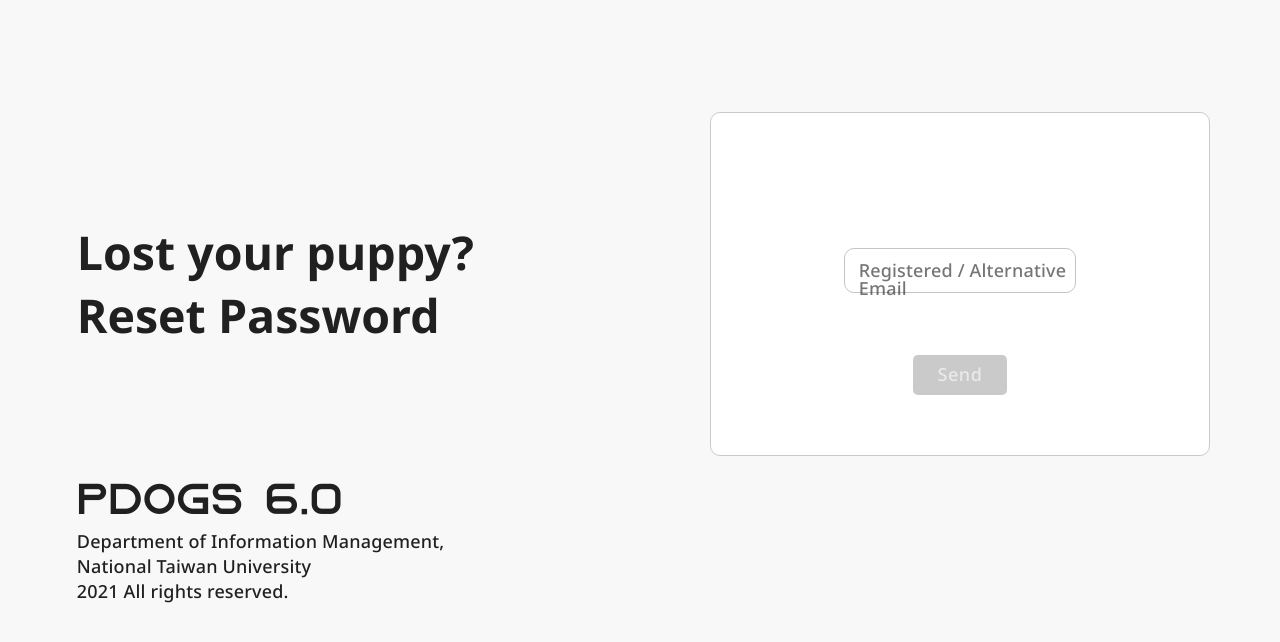
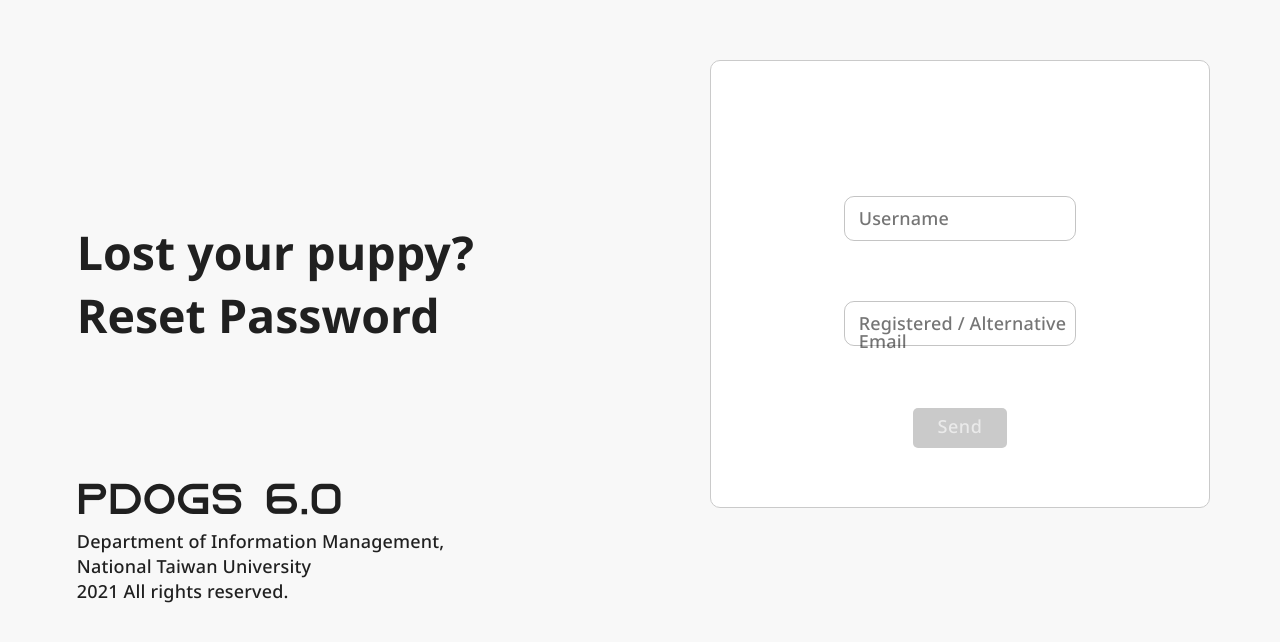
Before and after one commit to yyl14/pd6-fe, a React (Create React App) app: page /forget-password in a window 1280 px wide. Shown: the part 116-758 px from the top of the page. Built offline with nearby package versions, Linux system fonts and the light colour scheme.

Commit message:
Update forget password to contain username

```diff
--- a/src/containers/auth/ForgetPasswordForm.js
+++ b/src/containers/auth/ForgetPasswordForm.js
@@ -35,6 +35,7 @@ export default function ForgetPasswordForm() {
   const dispatch = useDispatch();
   const error = useSelector((state) => state.error.user.auth.forgetPassword);
   const loading = useSelector((state) => state.loading.user.auth.forgetPassword);
+  const [username, setUsername] = useState('');
   const [email, setEmail] = useState('');
   const [showError, setShowError] = useState(false);
   const [errorText, setErrorText] = useState('');
@@ -42,7 +43,18 @@ export default function ForgetPasswordForm() {
   const [popUp, setPopUp] = useState(false);
   const [submit, setSubmit] = useState(false);
 
-  const handleChange = (event) => {
+  const handleUsernameChange = (event) => {
+    setUsername(event.target.value);
+
+    if (username === '') {
+      setDisabled(true);
+      return;
+    }
+
+    setDisabled(email === '');
+  };
+
+  const handleEmailChange = (event) => {
     if (event.target.value === '') {
       setEmail(event.target.value);
       setErrorText('');
@@ -63,7 +75,7 @@ export default function ForgetPasswordForm() {
       setEmail(event.target.value);
       setErrorText('');
       setShowError(false);
-      setDisabled(false);
+      setDisabled(username === '');
     }
   };
 
@@ -114,11 +126,18 @@ export default function ForgetPasswordForm() {
             <TextField
               // required
               className={`auth-form-input ${classNames.authTextFields}`}
+              label="Username"
+              value={username}
+              onChange={(e) => handleUsernameChange(e)}
+            />
+            <TextField
+              // required
+              className={`auth-form-input ${classNames.authTextFields}`}
               error={showError}
               helperText={errorText}
               label="Registered / Alternative Email"
               value={email}
-              onChange={(e) => handleChange(e)}
+              onChange={(e) => handleEmailChange(e)}
             />
             <Button
               className={classNames.authButtons}
```
